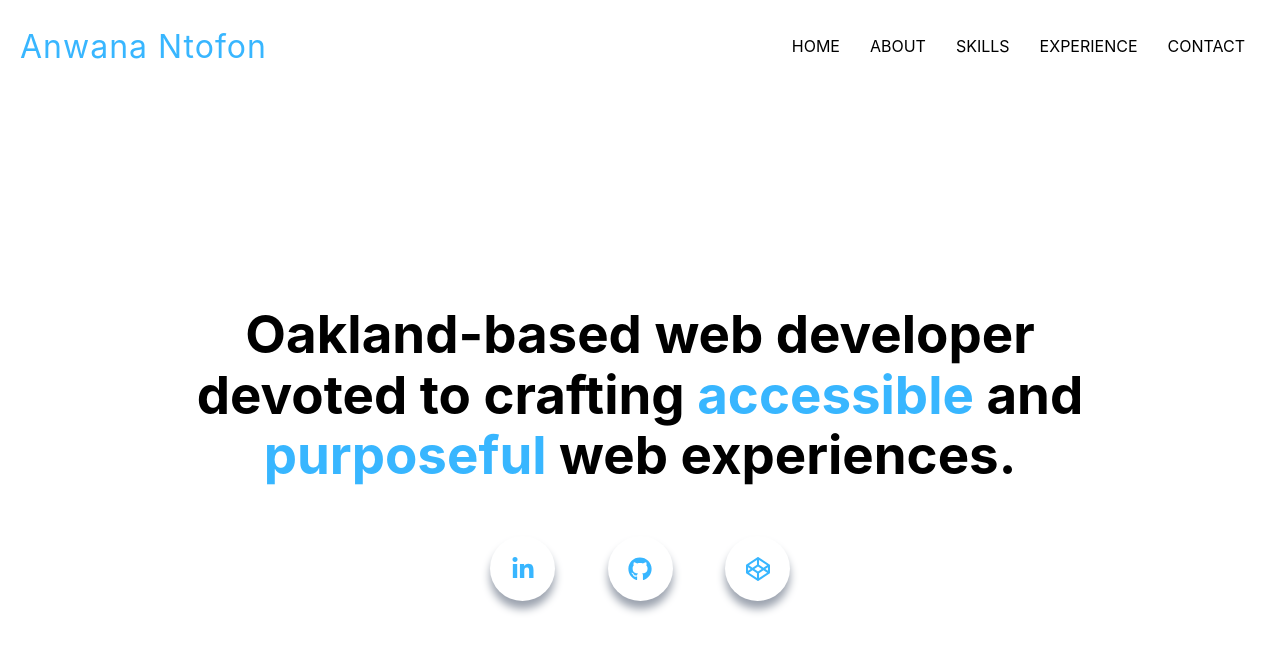
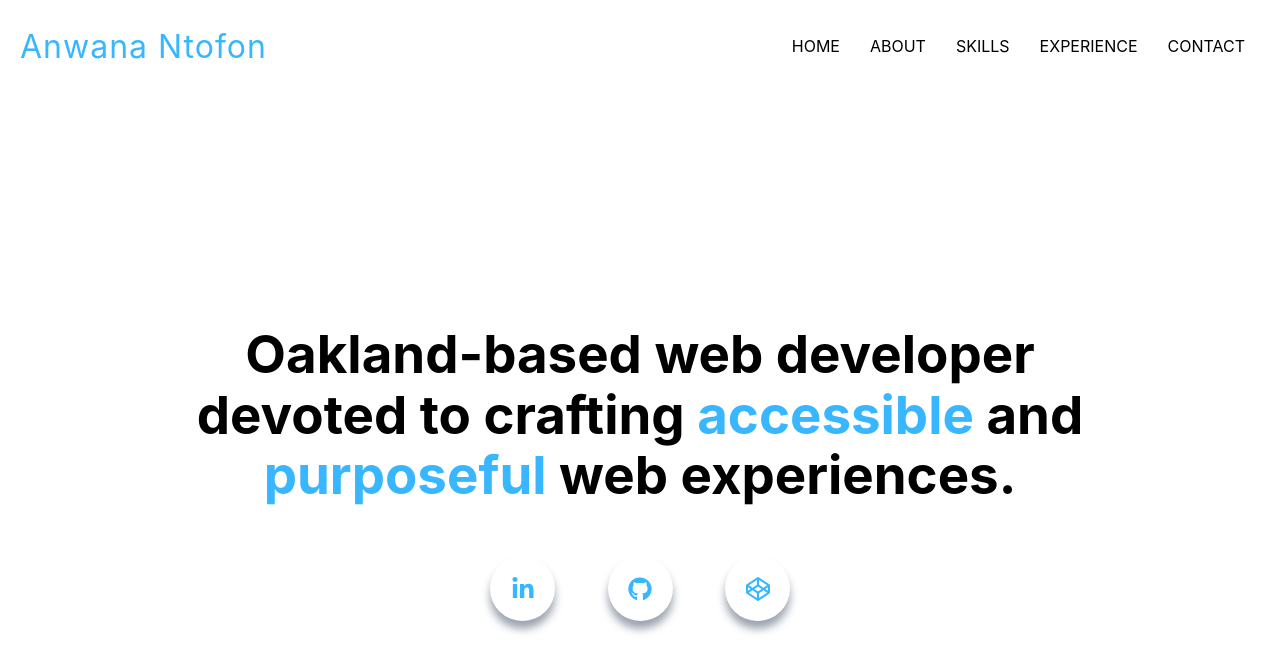
Before and after one commit to antofon/portfolio-v3, a Next.js app: page / in a window 1280 px wide. Shown: the top 672 px of the page. Built offline with nearby package versions, Linux system fonts and the light colour scheme.

Commit message:
Updated Header section spacing for smooth scrolling

```diff
--- a/styles/Header.module.css
+++ b/styles/Header.module.css
@@ -18,15 +18,15 @@
 .sectionDescription {
   line-height: 1.5;
   font-size: 1.3rem;
-  width:100%;
-  margin:1rem auto;
+  width: 100%;
+  margin: 1rem auto;
 }
 
 .container {
   text-align: center;
   max-width: 900px;
   /* height: 700px; */
-  margin: 80px auto 0 auto;
+  margin: 20px auto;
 }
 
 .name {
@@ -61,12 +61,17 @@
   transform: scale(1.05);
 }
 
+@media screen and (min-width: 600px) {
+  .container {
+    margin: 80px auto;
+  }
+}
+
 @media screen and (min-width: 768px) {
   .socials {
     justify-content: space-between;
     margin: 50px auto 0 auto;
   }
-
 
   .sectionTitle {
     font-size: 2.8rem;
@@ -81,4 +86,8 @@
   .sectionTitle {
     font-size: 3.3rem;
   }
+
+  .container {
+    margin: 100px auto 80px auto;
+  }
 }
```
